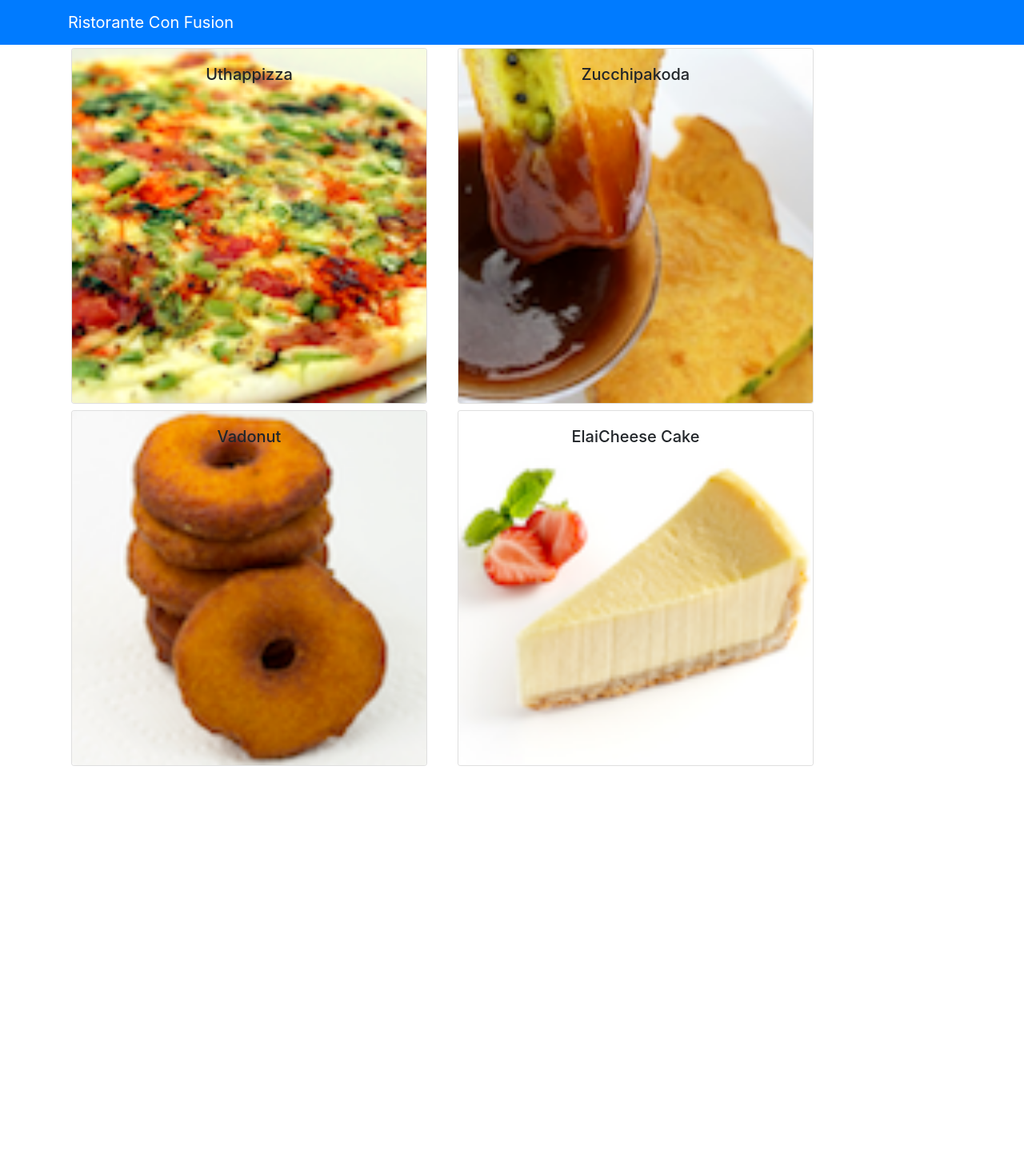
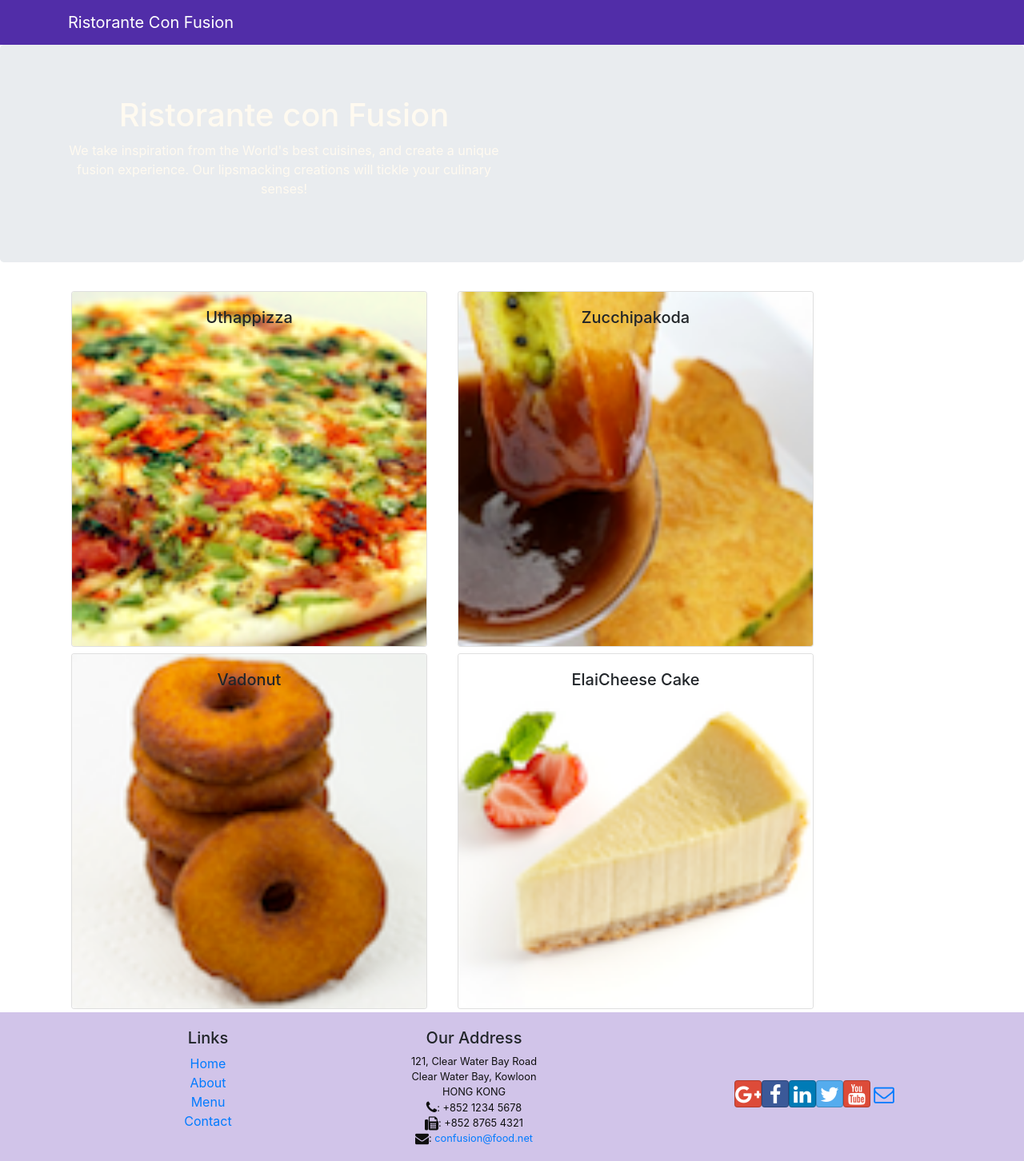
Before and after one commit to bfheythem/react-coursera-training, a React (Create React App) app: page / in a window 1280 px wide. Shown: the top 1452 px of the page at 80% size. Before the commit the page ends 962 px from the top, so only its background shows below. Built offline with nearby package versions, Linux system fonts and the light colour scheme.

Commit message:
Header and Footer

```diff
--- a/package.json
+++ b/package.json
@@ -4,6 +4,8 @@
   "private": true,
   "dependencies": {
     "bootstrap": "4.0.0",
+    "bootstrap-social": "5.1.1",
+    "font-awesome": "4.7.0",
     "react": "^16.7.0",
     "react-dom": "^16.7.0",
     "react-popper": "^1.3.2",
--- a/src/App.css
+++ b/src/App.css
@@ -30,3 +30,37 @@
     transform: rotate(360deg);
   }
 }
+
+.row-header{
+  margin:0px auto;
+  padding:0px auto;
+}
+
+.row-content {
+  margin:0px auto;
+  padding: 50px 0px 50px 0px;
+  border-bottom: 1px ridge;
+  min-height:400px;
+}
+
+.footer{
+  background-color: #D1C4E9;
+  margin:0px auto;
+  padding: 20px 0px 20px 0px;
+}
+.jumbotron {
+  padding:70px 30px 70px 30px;
+  margin:0px auto;
+  background: #9575CD ;
+  color:floralwhite;
+}
+
+address{
+  font-size:80%;
+  margin:0px;
+  color:#0f0f0f;
+}
+
+.navbar-dark {
+  background-color: #512DA8;
+}
--- /dev/null
+++ b/src/components/FooterComponent.js
@@ -0,0 +1,51 @@
+import React from 'react';
+
+
+function Footer(props) {
+    return(
+    <div className="footer">
+        <div className="container">
+            <div className="row justify-content-center">
+                <div className="col-4 offset-1 col-sm-2">
+                    <h5>Links</h5>
+                    <ul className="list-unstyled">
+                        <li><a href="#">Home</a></li>
+                        <li><a href="#">About</a></li>
+                        <li><a href="#">Menu</a></li>
+                        <li><a href="contactus.html">Contact</a></li>
+                    </ul>
+                </div>
+                <div className="col-7 col-sm-5">
+                    <h5>Our Address</h5>
+                    <address>
+		              121, Clear Water Bay Road<br />
+		              Clear Water Bay, Kowloon<br />
+		              HONG KONG<br />
+		              <i className="fa fa-phone fa-lg"></i>: +852 1234 5678<br />
+		              <i className="fa fa-fax fa-lg"></i>: +852 8765 4321<br />
+		              <i className="fa fa-envelope fa-lg"></i>: <a href="mailto:confusion@food.net">
+                         confusion@food.net</a>
+                    </address>
+                </div>
+                <div className="col-12 col-sm-4 align-self-center">
+                    <div className="text-center">
+                        <a className="btn btn-social-icon btn-google" href="http://google.com/+"><i className="fa fa-google-plus"></i></a>
+                        <a className="btn btn-social-icon btn-facebook" href="http://www.facebook.com/profile.php?id="><i className="fa fa-facebook"></i></a>
+                        <a className="btn btn-social-icon btn-linkedin" href="http://www.linkedin.com/in/"><i className="fa fa-linkedin"></i></a>
+                        <a className="btn btn-social-icon btn-twitter" href="http://twitter.com/"><i className="fa fa-twitter"></i></a>
+                        <a className="btn btn-social-icon btn-google" href="http://youtube.com/"><i className="fa fa-youtube"></i></a>
+                        <a className="btn btn-social-icon" href="mailto:"><i className="fa fa-envelope-o"></i></a>
+                    </div>
+                </div>
+            </div>
+            <div className="row justify-content-center">
+                <div className="col-auto">
+                    <p>© Copyright 2018 Ristorante Con Fusion</p>
+                </div>
+            </div>
+        </div>
+    </div>
+    )
+}
+
+export default Footer;
--- /dev/null
+++ b/src/components/HeaderComponent.js
@@ -0,0 +1,28 @@
+import React, { Component } from 'react';
+import { Navbar, NavbarBrand, Jumbotron } from 'reactstrap';
+
+class Header extends Component {
+  render() {
+    return(
+    <React.Fragment>
+      <Navbar dark>
+        <div className="container">
+            <NavbarBrand href="/">Ristorante Con Fusion</NavbarBrand>
+        </div>
+      </Navbar>
+      <Jumbotron>
+           <div className="container">
+               <div className="row row-header">
+                   <div className="col-12 col-sm-6">
+                       <h1>Ristorante con Fusion</h1>
+                       <p>We take inspiration from the World's best cuisines, and create a unique fusion experience. Our lipsmacking creations will tickle your culinary senses!</p>
+                   </div>
+               </div>
+           </div>
+       </Jumbotron>
+    </React.Fragment>
+    );
+  }
+}
+
+export default Header;
--- a/src/components/MainComponent.js
+++ b/src/components/MainComponent.js
@@ -3,7 +3,9 @@
 import { Navbar, NavbarBrand } from 'reactstrap';
 import Menu from './MenuComponent'
 import {DISHES} from '../shared/dishes';
-import Dishdetail from './DishdetailComponent '
+import Dishdetail from './DishdetailComponent ';
+import Header from './HeaderComponent';
+import Footer from './FooterComponent';
 
 class Main extends Component {
   constructor(props) { super(props);
@@ -20,14 +22,12 @@
   render() {
     return (
       <div>
-        <Navbar dark color="primary">
-          <div className="container">
-            <NavbarBrand href="/">Ristorante Con Fusion</NavbarBrand>
-          </div>
-        </Navbar>
+        <Header />
         <Menu dishes={this.state.dishes}
         onClick={(dishID) => this.onSelectedDish(dishID)}/>
         <Dishdetail dish={this.state.dishes.filter((dish)=>dish.id===this.state.selectedDish)[0]}/>
+        <Footer/>
+
       </div>
     );
   }
--- a/src/index.js
+++ b/src/index.js
@@ -4,6 +4,8 @@
 import App from './App';
 import * as serviceWorker from './serviceWorker';
 import 'bootstrap/dist/css/bootstrap.min.css';
+import 'font-awesome/css/font-awesome.css';
+import 'bootstrap-social/bootstrap-social.css';
 
 ReactDOM.render(<App />, document.getElementById('root'));
 
```
Also changed, not shown: 1 other file (tests, documents, lock files or other folders).
